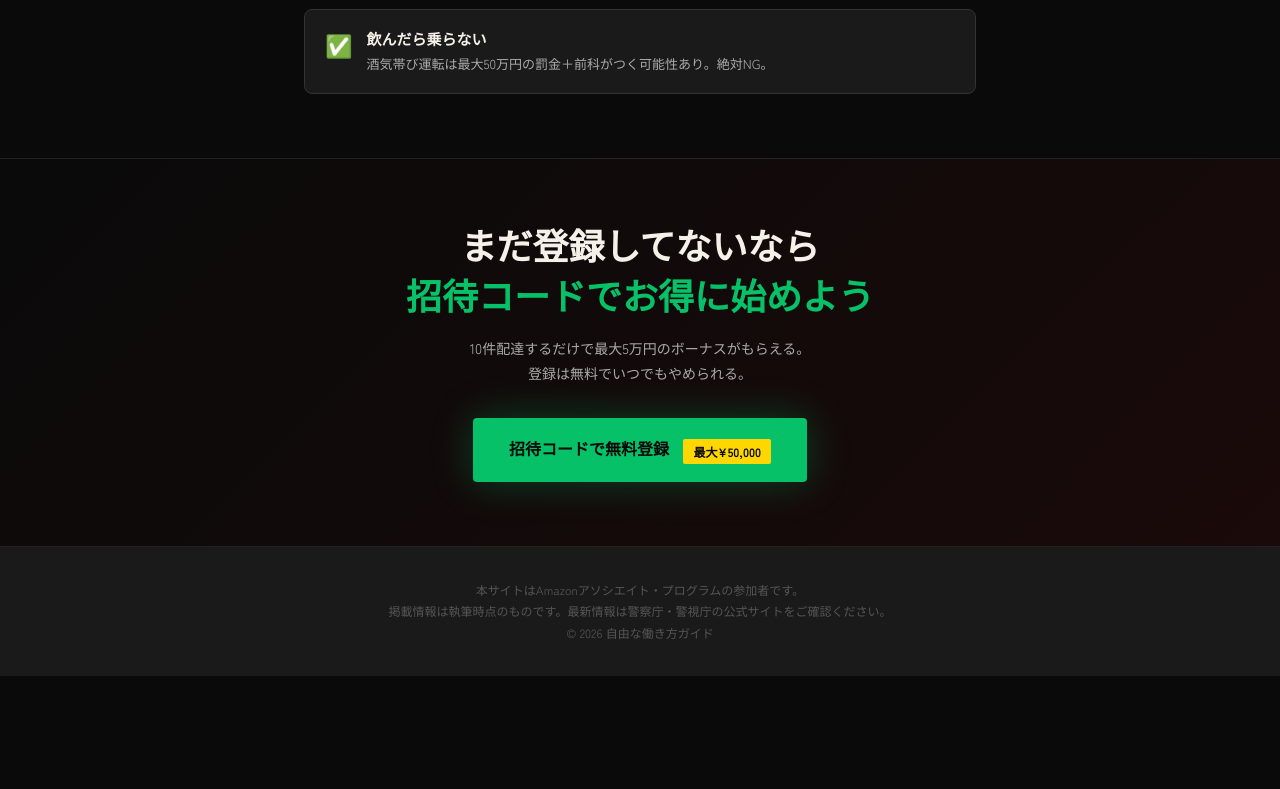
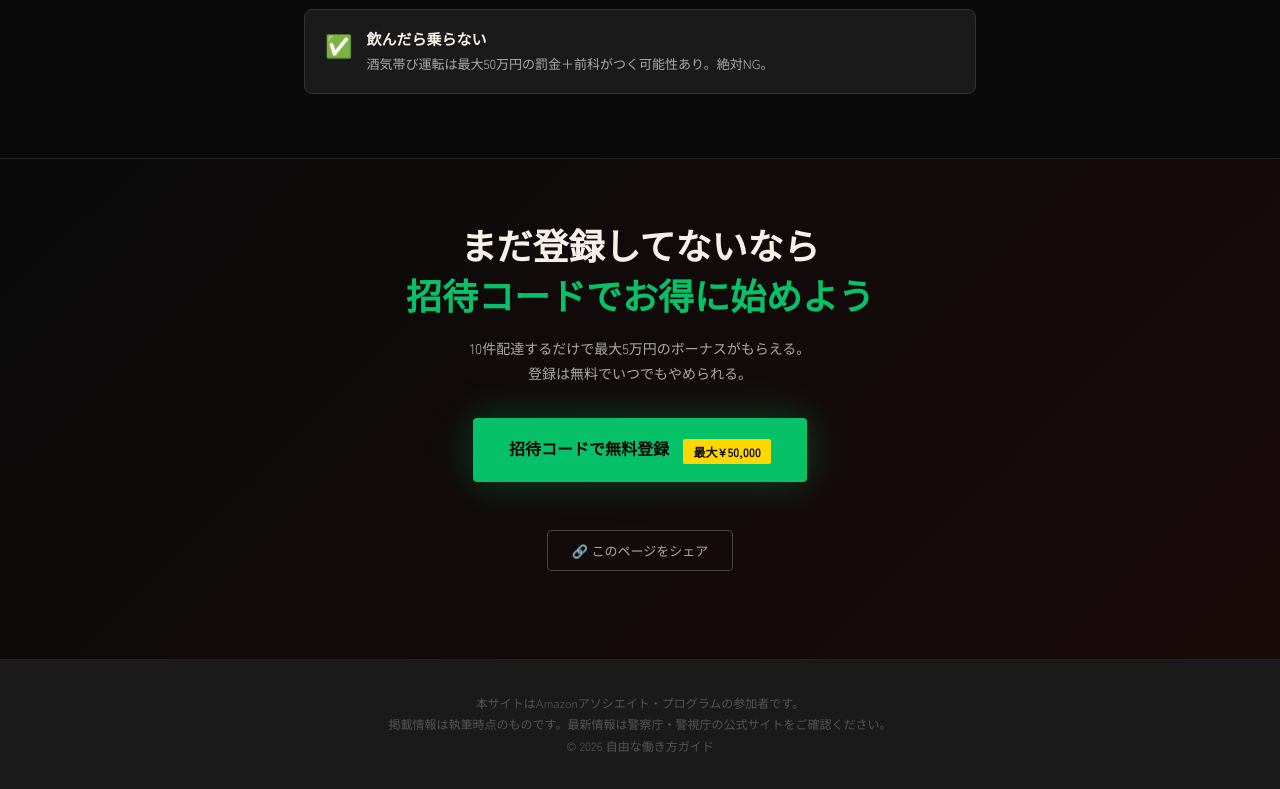
Before and after one commit to sikaikzari/uber, a plain HTML site: page aokippu.html in a window 1280 px wide. Shown: the part 4096-4885 px from the top of the page. Before the commit the page ends 4772 px from the top, so only its background shows below. Drawn offline with Linux system fonts and the light colour scheme; a web font is replaced by a local one.

Commit message:
Add files via upload

```diff
--- a/aokippu.html
+++ b/aokippu.html
@@ -518,12 +518,19 @@
     </div>
   </section>
 
+
+
   <section class="cta-section">
     <h2>まだ登録してないなら<br><span>招待コードでお得に始めよう</span></h2>
     <p>10件配達するだけで最大5万円のボーナスがもらえる。<br>登録は無料でいつでもやめられる。</p>
     <a href="https://www.uber.com/signup/drive/deliver/?invite_code=p8avbbs" class="cta-btn" target="_blank" rel="noopener">
       招待コードで無料登録 <span class="bonus-badge">最大¥50,000</span>
     </a>
+<br><br><br>
+    <button onclick="shareCode()" style="background:none;border:1px solid #444;color:#aaa;font-family:'Zen Kaku Gothic New',sans-serif;font-size:13px;padding:10px 24px;border-radius:4px;cursor:pointer;margin-bottom:24px;">
+      🔗 このページをシェア
+    </button>
+    <br>
   </section>
 
   <footer>
```
